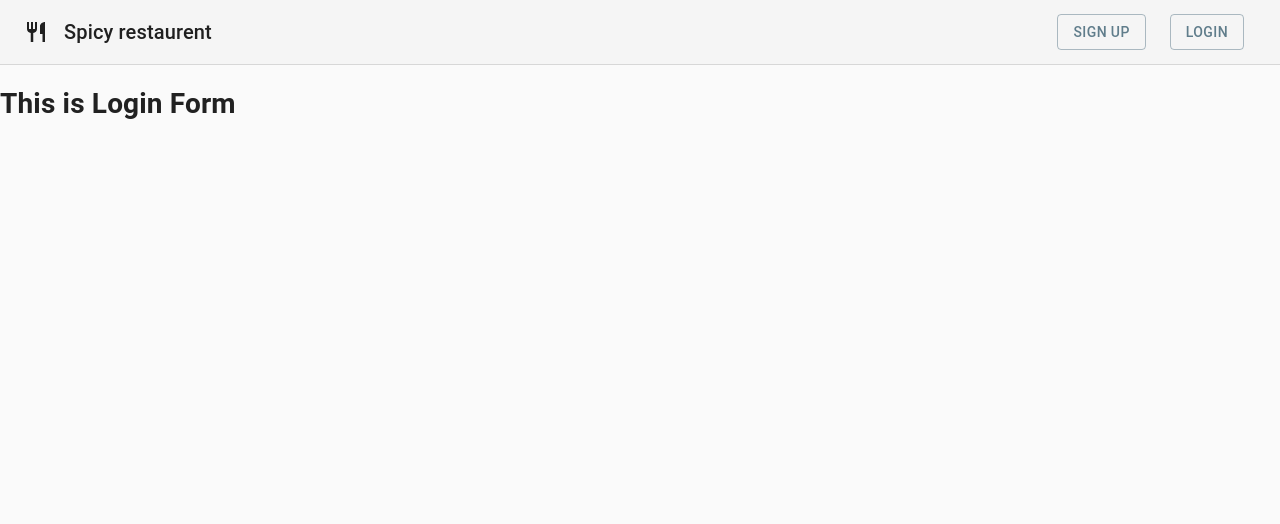
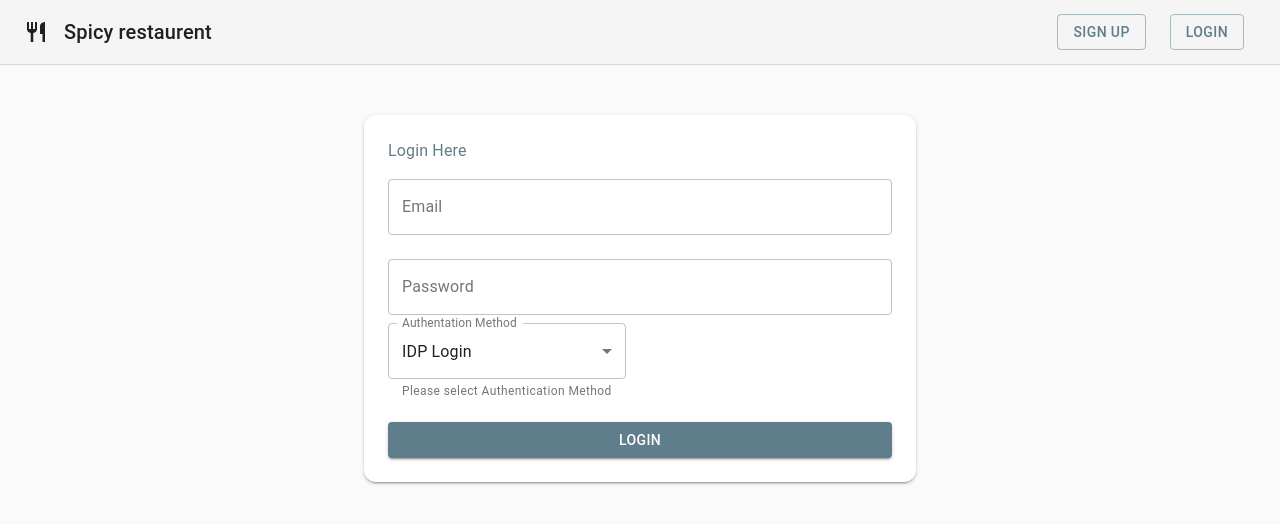
Before and after one commit to VSrihub/restaurant-app-ui, a React (Create React App) app: page /login in a window 1280 px wide. Shown: the top 524 px of the page. Built offline with nearby package versions, Linux system fonts and the light colour scheme.

Commit message:
added the authentication service integration

```diff
--- a/src/Components/Changepassword.js
+++ b/src/Components/Changepassword.js
@@ -5,7 +5,9 @@ import {
   TextField,
   Typography,
 } from "@material-ui/core";
+import { Router } from "@material-ui/icons";
 import React, { Component } from "react";
+import { Link, Redirect, Route } from "react-router-dom";
 import UserRegService from "../Service/UserRegService";
 import Header from "./Header";
 
@@ -16,6 +18,7 @@ export class Changepassword extends Component {
     this.state = {
       password: "",
       cpassword: "",
+      doesPwdChanged: false,
     };
     this.doPasswordChange = this.doPasswordChange.bind(this);
     this.readForm = this.readForm.bind(this);
@@ -40,7 +43,9 @@ export class Changepassword extends Component {
     UserRegService.changePassword(userData).then(
       (resp) => {
         let doespwdChanged = resp.data.pwdChanged;
-        console.log("does password changed  " + doespwdChanged);
+        console.log("response id " + resp.data.pwdChanged);
+        this.setState({ doesPwdChanged: true });
+        console.log("does password changed  " + this.state.doesPwdChanged);
       },
       (error) => {
         console.log("error is " + error.data);
@@ -54,9 +59,14 @@ export class Changepassword extends Component {
   };
 
   render() {
+    const { doesPwdChanged } = this.state;
+    if (doesPwdChanged) {
+      return <Redirect to="/login" />;
+    }
     return (
       <div>
         <Header />
+
         <Container maxWidth="sm">
           <Box
             bgcolor="white"
--- a/src/Components/Login.js
+++ b/src/Components/Login.js
@@ -1,13 +1,141 @@
+import {
+  Box,
+  Button,
+  Container,
+  TextField,
+  Typography,
+} from "@material-ui/core";
 import React, { Component } from "react";
+import AuthnService from "../Service/AuthnService";
 import Header from "./Header";
 import Home from "./Home";
 
+const authMethodList = [
+  {
+    value: "IDPLogin",
+    label: "IDP Login",
+  },
+  {
+    value: "DBLogin",
+    label: "Database Login",
+  },
+];
+
 export class Login extends Component {
+  constructor(props) {
+    super(props);
+
+    this.state = {
+      eamil: "",
+      password: "",
+      authnMethod: "",
+    };
+
+    this.readForm = this.readForm.bind(this);
+    this.doLogin = this.doLogin.bind(this);
+  }
+
+  readForm = (e) => {
+    this.setState({ [e.target.name]: e.target.value });
+  };
+
+  doLogin = (e) => {
+    let loginData = {
+      email: this.state.email,
+      password: this.state.password,
+
+      authnMethod: this.state.authnMethod,
+    };
+
+    console.log("login data is " + JSON.stringify(loginData));
+
+    AuthnService.doLogin(loginData).then(
+      (resp) => {
+        console.log("login resp is " + JSON.stringify(resp.data));
+        //render the dashboard if the authenticated is true
+      },
+      (error) => {
+        console.log(error.data);
+      }
+    );
+  };
+
   render() {
     return (
       <div>
         <Header />
-        <h1>This is Login Form</h1>
+        <Container maxWidth="sm">
+          <Box
+            bgcolor="white"
+            boxShadow="2"
+            borderRadius="12px"
+            textAlign="text"
+            p="24px"
+            mt="50px"
+          >
+            <Typography color="primary">Login Here</Typography>
+
+            <TextField
+              id="outlined-required"
+              label="Email"
+              // defaultValue="Hello World"
+              variant="outlined"
+              type="text"
+              color="primary"
+              fullWidth
+              margin="normal"
+              size="normal"
+              name="email"
+              onChange={this.readForm}
+              //   error={this.state.password_error != null}
+              //   helperText={this.state.password_error}
+            />
+            <TextField
+              id="outlined-required"
+              label="Password"
+              // defaultValue="Hello World"
+              variant="outlined"
+              type="password"
+              color="primary"
+              fullWidth
+              margin="normal"
+              size="normal"
+              name="password"
+              onChange={this.readForm}
+              //   error={this.state.cpassword_error != null}
+              //   helperText={this.state.cpassword_error}
+            />
+            <TextField
+              id="outlined-select-currency-native"
+              select
+              label="Authentation Method"
+              value={this.state.authnMethod}
+              name="authnMethod"
+              onChange={this.readForm}
+              SelectProps={{
+                native: true,
+              }}
+              helperText="Please select Authentication Method"
+              variant="outlined"
+            >
+              {authMethodList.map((option) => (
+                <option key={option.value} value={option.value}>
+                  {option.label}
+                </option>
+              ))}
+            </TextField>
+            <br />
+            <br />
+            <Button
+              variant="contained"
+              color="primary"
+              fullWidth
+              onClick={this.doLogin}
+            >
+              Login
+            </Button>
+          </Box>
+        </Container>
       </div>
     );
   }
--- a/src/Components/Signup.js
+++ b/src/Components/Signup.js
@@ -66,22 +66,22 @@ export class Signup extends Component {
       dataVlaid = false;
     }
 
-    if (password == null || password == "") {
-      this.state.password_error = "Password should not be empty or null";
-      dataVlaid = false;
-    }
+    // if (password == null || password == "") {
+    //   this.state.password_error = "Password should not be empty or null";
+    //   dataVlaid = false;
+    // }
 
-    if (cpassword == null || cpassword == "") {
-      this.state.password_error =
-        "Confirm Password should not be empty or null";
-      dataVlaid = false;
-    }
+    // if (cpassword == null || cpassword == "") {
+    //   this.state.password_error =
+    //     "Confirm Password should not be empty or null";
+    //   dataVlaid = false;
+    // }
 
-    if (!(password == cpassword)) {
-      this.state.cpassword_error =
-        "Password and Confirm Password should be match";
-      dataVlaid = false;
-    }
+    // if (!(password == cpassword)) {
+    //   this.state.cpassword_error =
+    //     "Password and Confirm Password should be match";
+    //   dataVlaid = false;
+    // }
 
     //update the state when the form is submitted
     this.setState({
@@ -94,8 +94,8 @@ export class Signup extends Component {
         lname: this.state.lname,
         email: this.state.email,
         userId: this.state.userId,
-        password: this.state.password,
-        cpassword: this.state.cpassword,
+        password: "dummy@123",
+        cpassword: "dummy@123",
         mobile: this.state.mobile,
       };
       console.log("user registration data is");
@@ -210,7 +210,7 @@ export class Signup extends Component {
               name="userId"
               onChange={this.readForm}
             />
-            <TextField
+            {/* <TextField
               id="outlined-required"
               label="Password"
               // defaultValue="Hello World"
@@ -239,7 +239,7 @@ export class Signup extends Component {
               onChange={this.readForm}
               error={this.state.cpassword_error != null}
               helperText={this.state.cpassword_error}
-            />
+            /> */}
             <TextField
               id="outlined-required"
               label="Mobile"
--- a/src/Components/VerifyAccount.js
+++ b/src/Components/VerifyAccount.js
@@ -1,6 +1,7 @@
 import React, { Component } from "react";
 import UserRegService from "../Service/UserRegService";
 import Changepassword from "./Changepassword";
+import Login from "./Login";
 
 export class VerifyAccount extends Component {
   constructor(props) {
@@ -49,7 +50,12 @@ export class VerifyAccount extends Component {
   }
 
   render() {
-    return <div>{this.state.showChangePwdForm && <Changepassword />}</div>;
+    return (
+      <div>
+        {this.state.showChangePwdForm && <Changepassword />}
+        {this.state.showLoginForm && <Login />}
+      </div>
+    );
   }
 }
 
--- /dev/null
+++ b/src/Service/AuthnService.js
@@ -0,0 +1,17 @@
+import axios from "axios";
+
+const USER_REG_BASE_URL = "http://localhost:8080/user-authn/api/authenticate";
+
+class AuthnService {
+  doLogin(loginData) {
+    console.log("i am in Loginn service abd the data is " + loginData);
+    let options = {
+      headers: {
+        "Content-Type": "application/json",
+      },
+    };
+
+    return axios.post(USER_REG_BASE_URL, loginData, options);
+  }
+}
+export default new AuthnService();
--- a/src/Service/UserRegService.js
+++ b/src/Service/UserRegService.js
@@ -18,7 +18,7 @@ class UserRegService {
 
   fetchUserByEmail(email) {
     console.log("email is " + email);
-    return axios.get(USER_REG_BASE_URL + "/user-reg/" + email);
+    return axios.get(USER_REG_BASE_URL + "/user-reg/verifyAccount/" + email);
   }
 
   changePassword(userData) {
```
